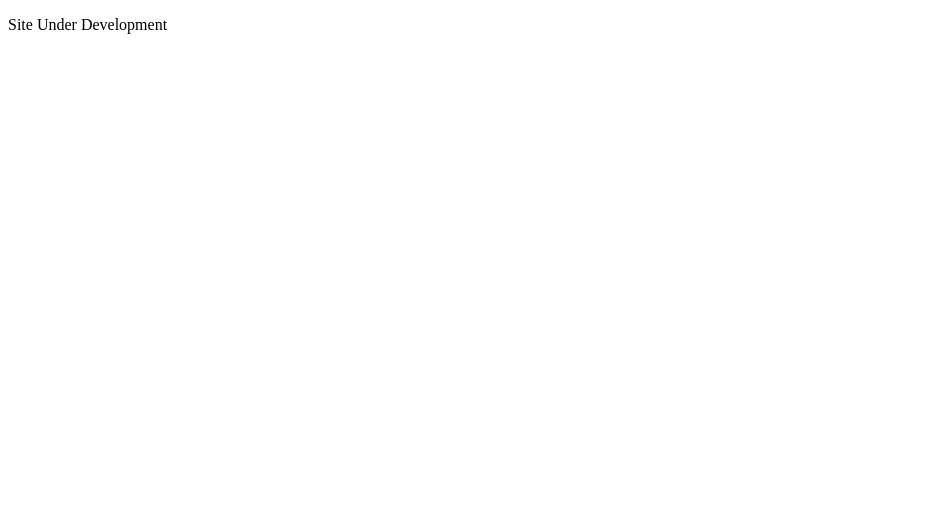
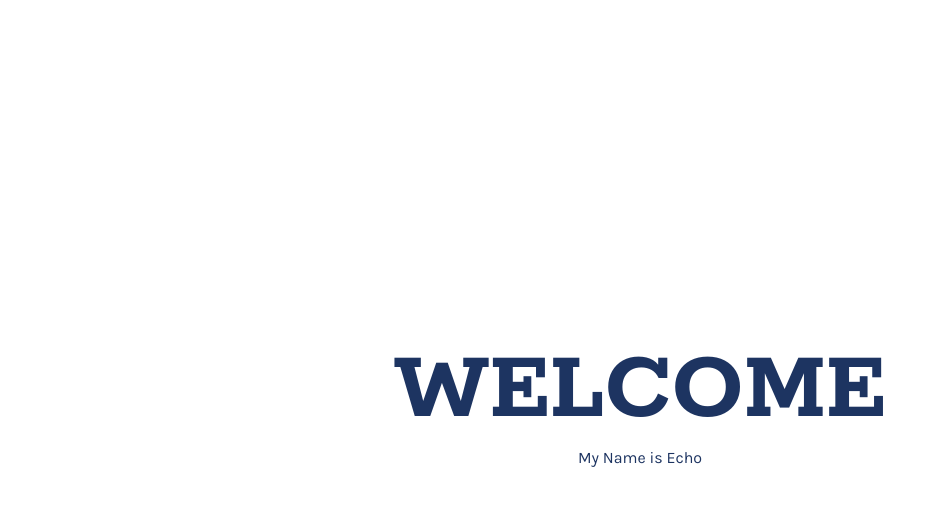
Before and after one commit to forgotten-echo/forgotten-echo, a plain HTML site: page index.html in a window 1280 px wide. Shown: the whole page, without its empty margins (0-937 px from the left). Drawn offline with Linux system fonts and the light colour scheme.

Commit message:
my name is echo

```diff
--- /dev/null
+++ b/css/echo.css
@@ -0,0 +1,57 @@
+@import url("https://fonts.googleapis.com/css2?family=Karla:wght@300;400;700&family=Rokkitt:wght@300;400;700&display=swap");
+
+:root {
+  --red: #fb3640ff;
+  --grey: #605f5eff;
+  --dark-blue: #1d3461ff;
+  --blue: #1f487eff;
+  --light-blue: #247ba0ff;
+  --white: #fff;
+
+  --main-font: "Karla", sans-serif;
+  --heading-font: "Rokkitt", serif;
+}
+
+*,
+*::after,
+*::before {
+  margin: 0;
+  padding: 0;
+  box-sizing: border-box;
+}
+
+html {
+  font-size: 62.5%;
+}
+
+body {
+  font-family: var(--main-font);
+  color: var(--dark-blue);
+}
+
+h1,
+h2,
+h3,
+h4,
+h5,
+h6 {
+  font-family: var(--heading-font);
+  text-transform: uppercase;
+}
+
+main {
+  display: flex;
+  flex-direction: column;
+  justify-content: center;
+  align-items: center;
+  width: 100vw;
+  height: 100vh;
+}
+
+h1 {
+  font-size: 10rem;
+}
+
+p {
+  font-size: 1.6rem;
+}
--- a/index.html
+++ b/index.html
@@ -4,11 +4,14 @@
     <meta charset="UTF-8" />
     <meta http-equiv="X-UA-Compatible" content="IE=edge" />
     <meta name="viewport" content="width=device-width, initial-scale=1.0" />
+    <link rel="stylesheet" href="css/echo.css" />
     <title>Forgotten Echo</title>
   </head>
   <body>
     <main>
-      <p>Site Under Development</p>
+      <h1>Welcome</h1>
+      <p>My Name is Echo</p>
     </main>
+    <script src="js/echo.js"></script>
   </body>
 </html>
```
Also changed, not shown: js/echo.js (added).
